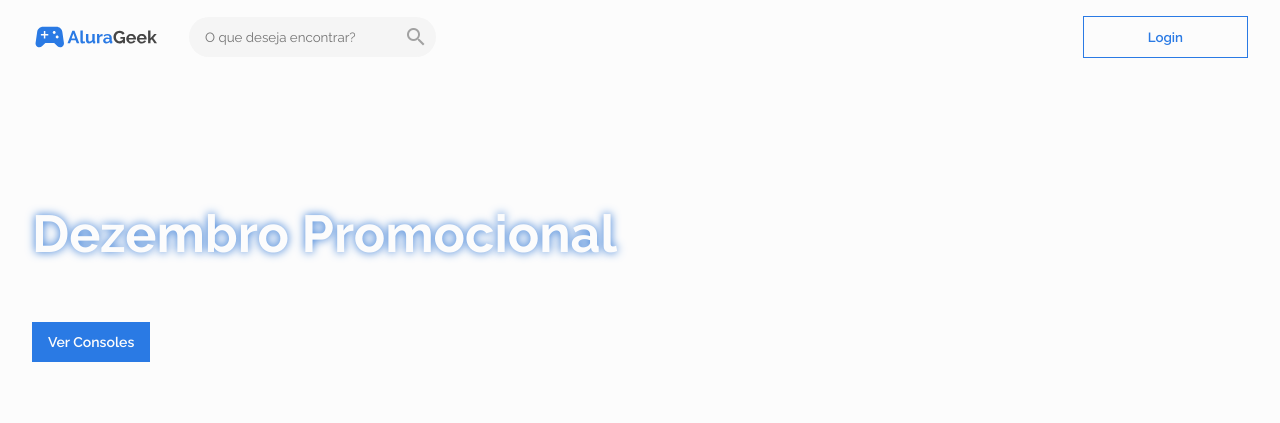
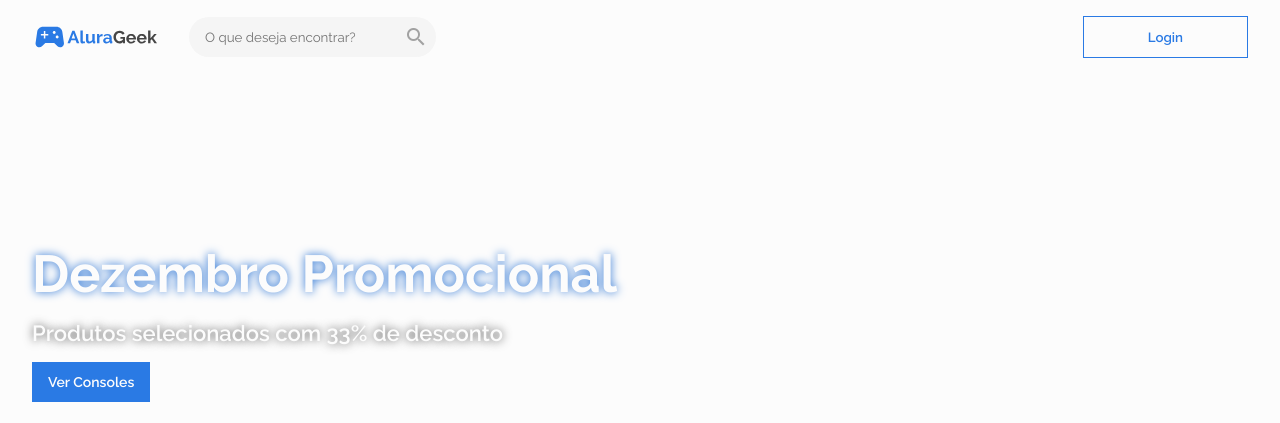
Before and after one commit to Matheus-Pazinati/alura-geek-challenge, a plain HTML site: page index.html in a window 1280 px wide. Shown: the top 423 px of the page. Drawn offline with Linux system fonts and the light colour scheme; files whose address does not match are found by name.

Commit message:
Aumenta tamanho do banner e aplica sombra no seu subtitulo

```diff
--- a/assets/css/home.css
+++ b/assets/css/home.css
@@ -29,6 +29,7 @@
   font-size: 14px;
   color: var(--white-color);
   font-weight: 600;
+  text-shadow: 0 0 10px var(--text-color);
 }
 .banner__button {
   padding: 0.75rem 1rem;
@@ -87,7 +88,7 @@
 /*===================== RESPONSIVE ========= */
 @media (min-width: 650px) {
   .banner__image {
-    height: 40vh;
+    height: 45vh;
   }
   .banner__title {
     font-size: 52px;
```
